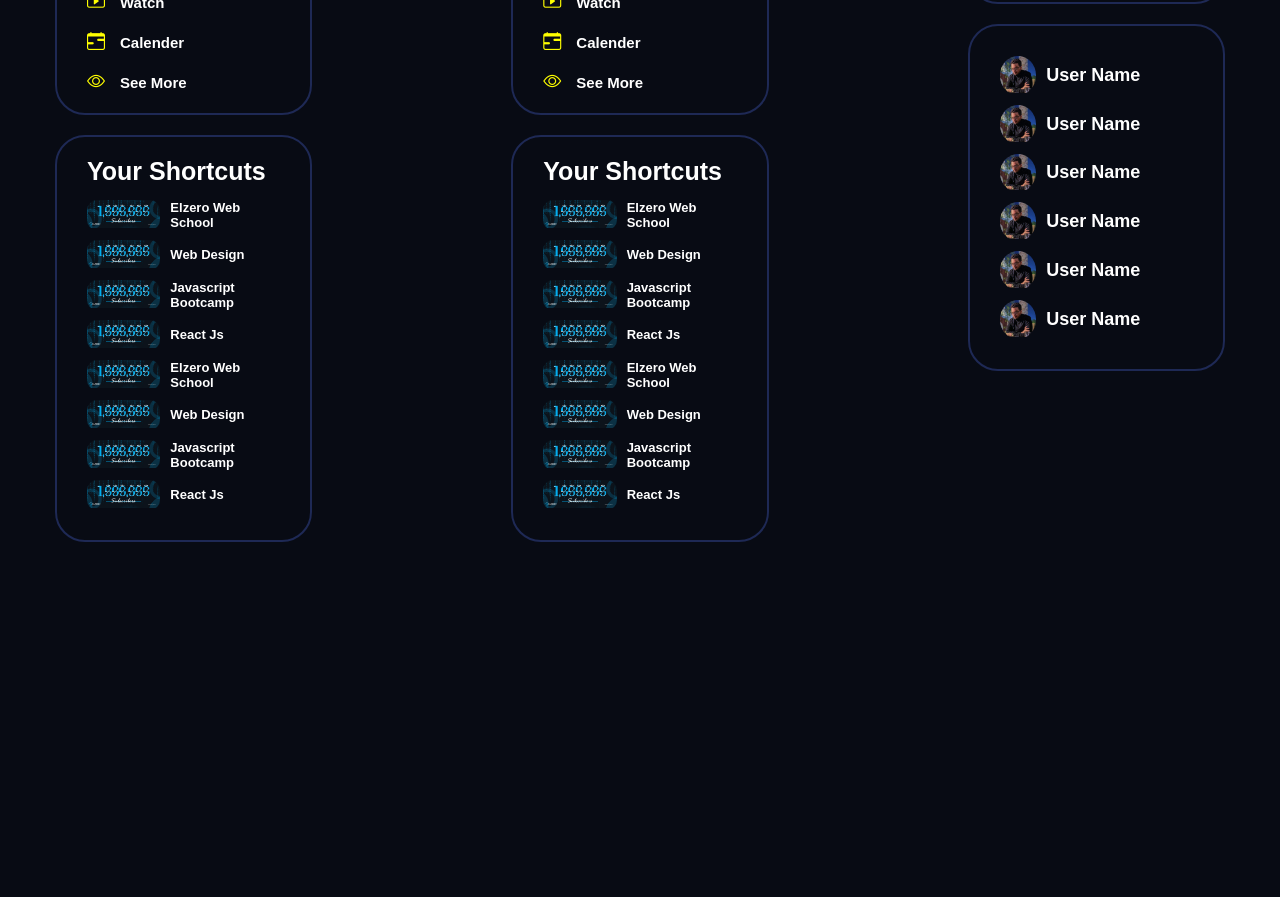
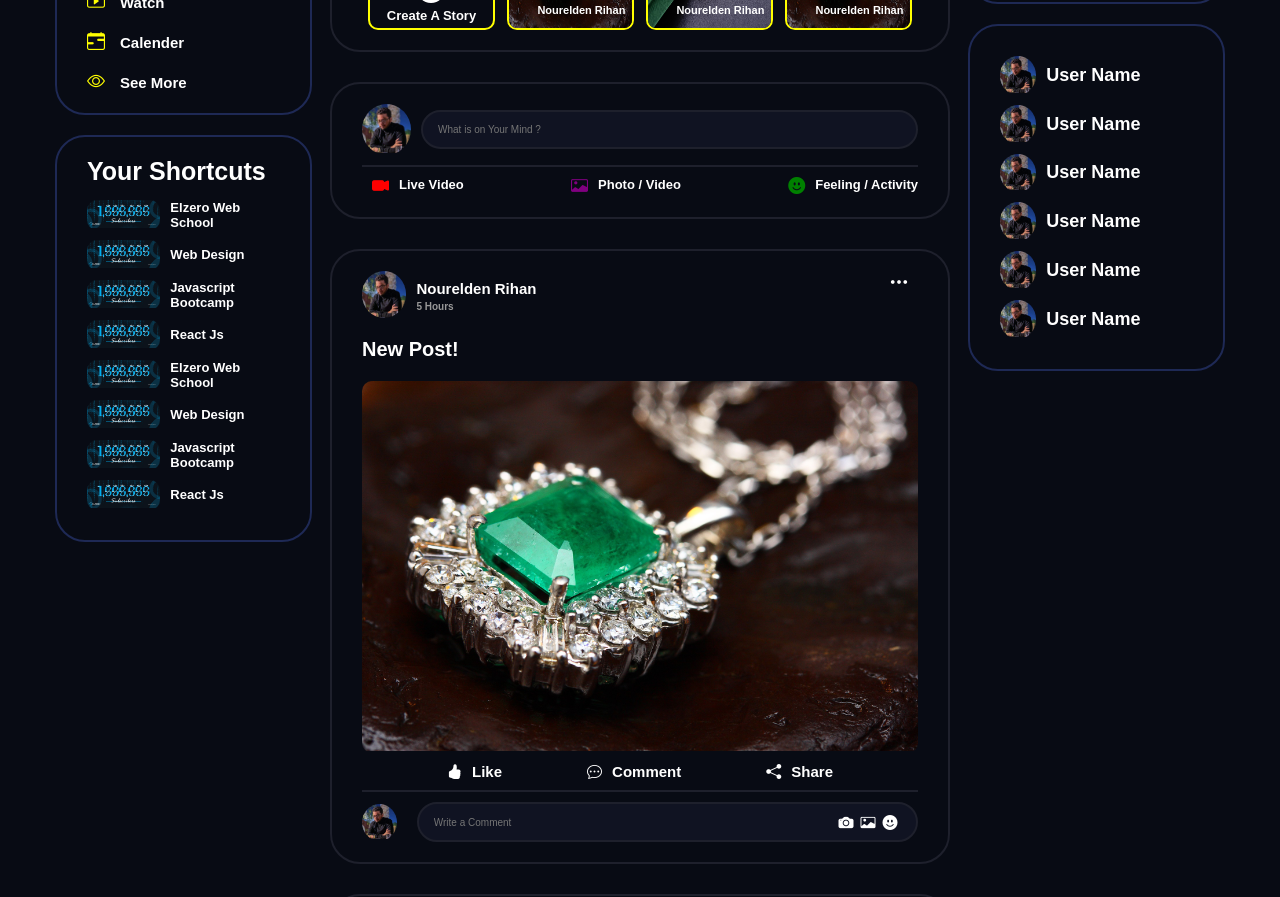
Before and after one commit to NoureldenRihan/Stylized-Facebook, a React (Create React App) app: page / in a window 1280 px wide. Shown: the part 360-1257 px from the top of the page. Before the commit the page ends 912 px from the top, so only its background shows below. Built offline with nearby package versions, Linux system fonts and the light colour scheme.

Commit message:
Finished Main Section and Posts Area.

```diff
--- a/src/App.css
+++ b/src/App.css
@@ -55,10 +55,10 @@
 }
 
 .mainSection {
-  border: 2px solid red;
+  border: 2px solid #1e202c;
   border-radius: 30px;
   padding: 20px 30px;
-  width: 50%;
+  width: 100%;
   margin: 15px 0;
 }
 
--- a/src/App.js
+++ b/src/App.js
@@ -1,5 +1,6 @@
 import "./App.css";
 import LeftSidebar from "./components/LeftSidebar/LeftSidebar";
+import MainFeed from "./components/MainFeed/MainFeed";
 import Navbar from "./components/Navbar/Navbar";
 import RightSidebar from "./components/RightSidebar/RightSidebar";
 
@@ -13,7 +14,7 @@ function App() {
       <div className="globalContainer">
         <div className="mainPage">
           <LeftSidebar />
-          <LeftSidebar />
+          <MainFeed />
           <RightSidebar />
         </div>
       </div>
--- /dev/null
+++ b/src/components/MainFeed/MainFeed.jsx
@@ -0,0 +1,20 @@
+import Stories from "../Stories/Stories";
+import PostArea from "../PostArea/PostArea";
+import style from "./MainFeed.module.css";
+import Posts from "../Posts/Posts";
+
+function MainFeed() {
+  return (
+    <div className={style.grouper}>
+      <div className="mainSection">
+        <Stories />
+      </div>
+      <div className="mainSection">
+        <PostArea />
+      </div>
+      <Posts />
+    </div>
+  );
+}
+
+export default MainFeed;
--- /dev/null
+++ b/src/components/MainFeed/MainFeed.module.css
@@ -0,0 +1,7 @@
+.grouper {
+  display: flex;
+  flex-direction: column;
+  justify-content: center;
+  align-items: center;
+  width: 53%;
+}
--- /dev/null
+++ b/src/components/Post/Post.jsx
@@ -0,0 +1,57 @@
+import style from "./Post.module.css";
+
+function Post() {
+  return (
+    <div className="mainSection">
+      <div className={style.header}>
+        <div className={style.imgHolder}>
+          <img src="/Images/Nourelden Rihan Profile Pic.jpg" alt="User Pic" />
+        </div>
+        <div className={style.infoHolder}>
+          <h2>Nourelden Rihan</h2>
+          <h3>5 Hours</h3>
+        </div>
+        <i className="bi bi-three-dots"></i>
+      </div>
+      <div className={style.body}>
+        <h2 className={style.postText}>New Post!</h2>
+        <div className={style.postImg}>
+          <img src="/Images/Gem20.jpg" alt="Post Image" />
+        </div>
+        <div className={style.reactions}>
+          <div className={style.reaction}>
+            <i className="bi bi-hand-thumbs-up-fill"></i>
+            <h2>Like</h2>
+          </div>
+          <div className={style.reaction}>
+            <i className="bi bi-chat-dots"></i>
+            <h2>Comment</h2>
+          </div>
+          <div className={style.reaction}>
+            <i className="bi bi-share-fill"></i>
+            <h2>Share</h2>
+          </div>
+        </div>
+      </div>
+      <hr className={style.separator} />
+      <div className={style.footer}>
+        <div className={style.footerHolder}>
+          <div className={style.footerImg}>
+            <img
+              src="/Images/Nourelden Rihan Profile Pic.jpg"
+              alt="User Picture"
+            />
+          </div>
+          <div className={style.comment}>
+            <input type="text" placeholder="Write a Comment" />
+            <i className="Icon bi bi-camera-fill"></i>
+            <i className="Icon bi bi-card-image"></i>
+            <i className="Icon bi bi-emoji-smile-fill"></i>
+          </div>
+        </div>
+      </div>
+    </div>
+  );
+}
+
+export default Post;
--- /dev/null
+++ b/src/components/Post/Post.module.css
@@ -0,0 +1,134 @@
+.header {
+  display: flex;
+  flex-direction: row;
+  width: 100%;
+}
+
+.imgHolder {
+  width: 8%;
+  overflow: hidden;
+  border-radius: 50%;
+  margin-right: 10px;
+}
+
+.imgHolder img {
+  width: 100%;
+  height: 100%;
+}
+
+.infoHolder {
+  justify-content: flex-end;
+  width: 85%;
+  align-self: center;
+}
+
+.infoHolder h2 {
+  font-size: 1.5rem;
+  padding: 4px 0;
+}
+
+.infoHolder h3 {
+  color: rgb(152, 152, 152);
+}
+
+.header i {
+  cursor: pointer;
+  font-size: 2rem;
+}
+
+.body {
+  display: flex;
+  flex-direction: column;
+  justify-content: center;
+}
+
+.postText {
+  padding: 20px 0;
+  font-size: 2rem;
+}
+
+.postImg {
+  border-radius: 10px;
+  overflow: hidden;
+  margin-bottom: 10px;
+}
+
+.postImg img {
+  width: 100%;
+  height: 100%;
+}
+
+.reactions {
+  display: flex;
+  flex-direction: row;
+  justify-content: space-evenly;
+  align-items: center;
+  margin-bottom: 10px;
+}
+
+.reaction {
+  display: flex;
+  flex-direction: row;
+  justify-content: center;
+  align-items: center;
+  cursor: pointer;
+}
+
+.reaction i {
+  font-size: 1.5rem;
+  padding: 0 10px 0 0;
+}
+
+.reaction h2 {
+  font-size: 1.5rem;
+}
+
+.separator {
+  outline: 0;
+  border: 1px solid #1e202c;
+  margin-bottom: 10px;
+}
+
+.footerHolder {
+  display: flex;
+  flex-direction: row;
+  align-items: center;
+  width: 100%;
+}
+
+.footerImg {
+  width: 7%;
+  border-radius: 50%;
+  overflow: hidden;
+}
+
+.footerImg img {
+  width: 100%;
+  height: 100%;
+}
+
+.comment {
+  display: flex;
+  flex-direction: row;
+  justify-content: flex-start;
+  align-items: center;
+  background-color: #101322;
+  width: 80%;
+  border: 2px solid #1e202c;
+  border-radius: 30px;
+  margin: 0 0 0 20px;
+  padding: 6px 15px;
+  width: 100%;
+}
+
+.comment input {
+  outline: 0;
+  border: 0;
+  background-color: transparent;
+  width: 100%;
+}
+
+.comment i {
+  font-size: 1.5rem;
+  padding: 3.5px;
+}
--- /dev/null
+++ b/src/components/PostArea/PostArea.jsx
@@ -0,0 +1,34 @@
+import style from "./PostArea.module.css";
+
+function PostArea() {
+  return (
+    <div className={style.post}>
+      <div className={style.holder}>
+        <div className={style.picHolder}>
+          <img
+            src="/Images/Nourelden Rihan Profile Pic.jpg"
+            alt="User Picture"
+          />
+        </div>
+        <input type="text" placeholder="What is on Your Mind ?" />
+      </div>
+      <hr className={style.separator} />
+      <div className={style.options}>
+        <div className={style.option}>
+          <i className="bi bi-camera-video-fill" style={{ color: "red" }}></i>
+          <h2>Live Video</h2>
+        </div>
+        <div className={style.option}>
+          <i className="bi bi-card-image" style={{ color: "purple" }}></i>
+          <h2>Photo / Video</h2>
+        </div>
+        <div className={style.option}>
+          <i className="bi bi-emoji-smile-fill" style={{ color: "green" }}></i>
+          <h2>Feeling / Activity</h2>
+        </div>
+      </div>
+    </div>
+  );
+}
+
+export default PostArea;
--- /dev/null
+++ b/src/components/PostArea/PostArea.module.css
@@ -0,0 +1,56 @@
+.holder {
+  display: flex;
+  flex-direction: row;
+  justify-content: flex-start;
+  align-items: center;
+  margin-bottom: 10px;
+}
+
+.holder input {
+  width: 91%;
+  outline: 0;
+  background-color: #101322;
+  border: 2px solid #1e202c;
+  border-radius: 30px;
+  padding: 12px 15px;
+}
+
+.picHolder {
+  width: 9%;
+  border-radius: 50%;
+  overflow: hidden;
+  margin-right: 10px;
+}
+
+.picHolder img {
+  width: 100%;
+  height: 100%;
+}
+
+.separator {
+  outline: 0;
+  border: 1px solid #1e202c;
+  margin-bottom: 10px;
+}
+
+.options {
+  display: flex;
+  flex-direction: row;
+  justify-content: space-between;
+  align-items: center;
+}
+
+.option {
+  display: flex;
+  flex-direction: row;
+  cursor: pointer;
+}
+
+.option i {
+  font-size: 1.7rem;
+  padding: 0 10px;
+}
+
+.option h2 {
+  font-size: 1.3rem;
+}
--- /dev/null
+++ b/src/components/Posts/Posts.jsx
@@ -0,0 +1,14 @@
+import Post from "../Post/Post";
+import style from "./Posts.module.css";
+
+function Posts() {
+  return (
+    <>
+      <Post />
+      <Post />
+      <Post />
+    </>
+  );
+}
+
+export default Posts;
--- /dev/null
+++ b/src/components/Stories/Stories.jsx
@@ -0,0 +1,58 @@
+import style from "./Stories.module.css";
+
+function Stories() {
+  return (
+    <div className={style.storiesSection}>
+      <div className={style.options}>
+        <div className={style.option}>
+          <i className="bi bi-person-badge"></i>
+          <h2 className={style.optionName}>Stories</h2>
+        </div>
+        <div className={style.option}>
+          <i className="bi bi-camera-video-fill"></i>
+          <h2 className={style.optionName}>Reels</h2>
+        </div>
+      </div>
+      <hr className={style.separator} />
+      <div className={style.stories}>
+        <div className={style.createStory}>
+          <img src="/Images/Nourelden Rihan Profile Pic.jpg" alt="Story" />
+          <i className="bi bi-plus"></i>
+          <h2>Create A Story</h2>
+        </div>
+        <div className={style.story}>
+          <div className={style.user}>
+            <img
+              src="/Images/Nourelden Rihan Profile Pic.jpg"
+              alt="User Photo"
+            />
+          </div>
+          <img src="/Images/Gem20.jpg" alt="Story" />
+          <h2 className={style.userName}>Nourelden Rihan</h2>
+        </div>
+        <div className={style.story}>
+          <div className={style.user}>
+            <img
+              src="/Images/Nourelden Rihan Profile Pic.jpg"
+              alt="User Photo"
+            />
+          </div>
+          <img src="/Images/Gem19.jpg" alt="Story" />
+          <h2 className={style.userName}>Nourelden Rihan</h2>
+        </div>
+        <div className={style.story}>
+          <div className={style.user}>
+            <img
+              src="/Images/Nourelden Rihan Profile Pic.jpg"
+              alt="User Photo"
+            />
+          </div>
+          <img src="/Images/Gem20.jpg" alt="Story" />
+          <h2 className={style.userName}>Nourelden Rihan</h2>
+        </div>
+      </div>
+    </div>
+  );
+}
+
+export default Stories;
--- /dev/null
+++ b/src/components/Stories/Stories.module.css
@@ -0,0 +1,128 @@
+.options {
+  display: flex;
+  flex-direction: row;
+  justify-content: space-around;
+  align-items: center;
+}
+
+.option {
+  position: relative;
+  display: flex;
+  flex-direction: row;
+  justify-content: space-around;
+  align-items: center;
+  margin-bottom: 5px;
+  cursor: pointer;
+}
+
+.option::after {
+  content: "";
+  position: absolute;
+  bottom: -5px;
+  left: -10%;
+  width: calc(100% + 20px);
+  height: 0;
+  background-color: yellow;
+  transition: 0.2s;
+}
+
+.option:hover::after {
+  height: 2px;
+}
+
+.option i {
+  padding: 2px 3px;
+  font-size: 1.7rem;
+}
+
+.optionName {
+  font-size: 1.3rem;
+}
+
+.separator {
+  outline: 0;
+  border: 1px solid #1e202c;
+  margin-bottom: 20px;
+}
+
+.createStory {
+  display: flex;
+  flex-direction: column;
+  justify-content: space-between;
+  align-items: center;
+  width: 23%;
+  border: 2px solid yellow;
+  border-radius: 10px;
+  overflow: hidden;
+  height: 200px;
+  position: relative;
+}
+
+.createStory img {
+  width: 100%;
+  height: 80%;
+}
+
+.createStory i {
+  position: absolute;
+  background-color: white;
+  color: black;
+  border-radius: 50%;
+  font-size: 2.7rem;
+  width: 28px;
+  height: 28px;
+  bottom: 25px;
+  cursor: pointer;
+}
+
+.createStory h2 {
+  text-align: center;
+  font-size: 1.3rem;
+  margin-bottom: 5px;
+}
+
+.stories {
+  display: flex;
+  flex-direction: row;
+  justify-content: space-around;
+  align-items: center;
+}
+
+.story {
+  width: 23%;
+  border: 2px solid yellow;
+  border-radius: 10px;
+  overflow: hidden;
+  height: 200px;
+  position: relative;
+  cursor: pointer;
+}
+
+.user {
+  position: absolute;
+  top: 7px;
+  right: 7px;
+  width: 40px;
+  height: 40px;
+  border: 1px solid #787c8a;
+  border-radius: 50%;
+  overflow: hidden;
+}
+
+.user img {
+  width: 100%;
+  height: 100%;
+}
+
+.story img {
+  width: 100%;
+  height: 100%;
+}
+
+.userName {
+  position: absolute;
+  bottom: 7px;
+  right: 7px;
+  margin-bottom: 5px;
+  font-size: 1.1rem;
+}
```
Also changed, not shown: public/Images/Gem19.jpg (added), public/Images/Gem20.jpg (added), src/components/Posts/Posts.module.css (added).
